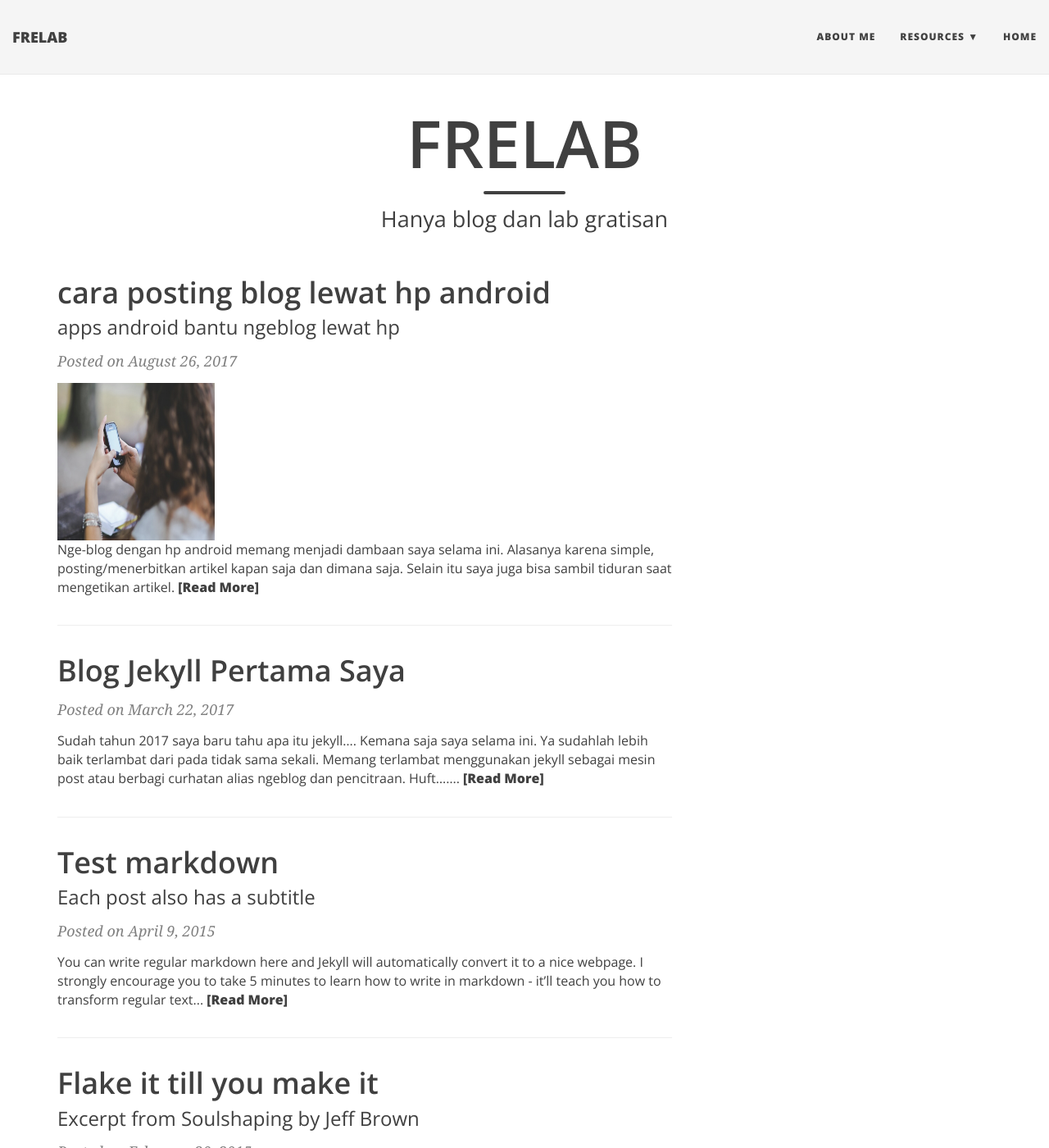
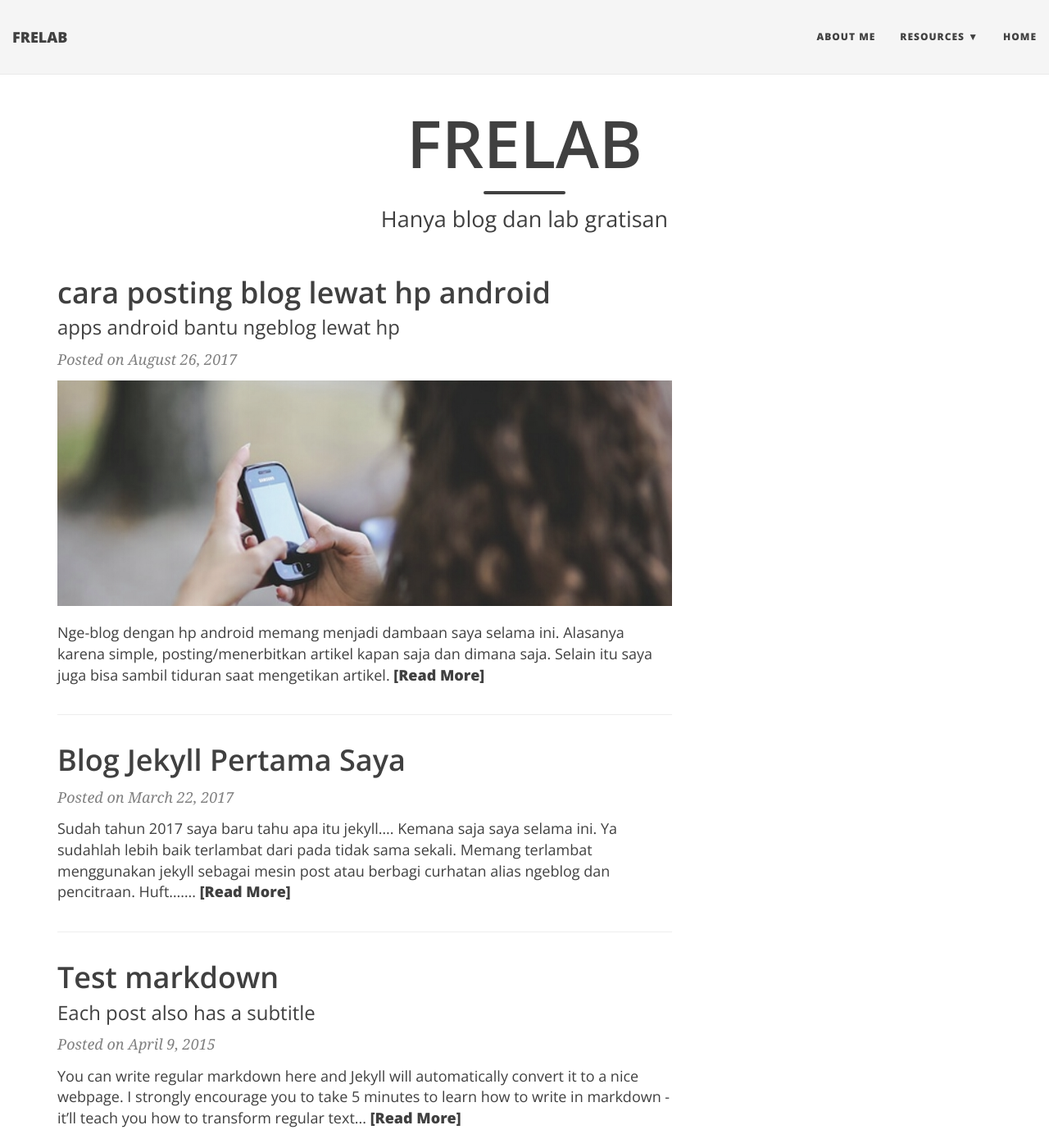
Before and after one commit to apemix/apemix.github.io, a Jekyll site: the page built from index.html, in a window 1280 px wide and 1400 px high. Shown: the whole window at 82% size. Built offline with Jekyll 4.4.1, drawn with Linux system fonts in a browser that asks for light colours; nearby versions of some CDN libraries; the list of posts is cut into pages by our own code.

Commit message:
Update main.css

```diff
--- a/css/main.css
+++ b/css/main.css
@@ -4,13 +4,13 @@
 
 body {
   font-family: Merriweather, Georgia, serif;
-  font-size: 16px;
+  font-size: 18px;
   color: #404040;
   position: relative;
   background: #FFF;
 }
 p {
-  line-height: 1.9;
+  line-height: 1.75;
   font-weight:400;
   margin: 30px 0;
 }
@@ -350,20 +350,23 @@ footer .theme-by {
   width: 100%;
 }
 .post-image {
-  float: left;
-  height: 192px;
-  width: 192px;
-  filter: grayscale(40%);
-  margin-right: 20px;
+    float: left;
+    height: 275px;
+    width: 100%;
+    filter: grayscale(40%);
+    overflow: hidden;
+    margin-bottom: 20px;
 }
 .post-image:hover {
   filter: grayscale(0%);
 }
 .post-image img {
   /* --- border-radius: 100px; ---*/
-  height: 192px;
-  width: 192px;
+  height: auto;
+  width: 100%;
+  margin-top: -30px;
 }
+
 .post-preview .post-read-more {
   font-weight: 800;
 }
```
